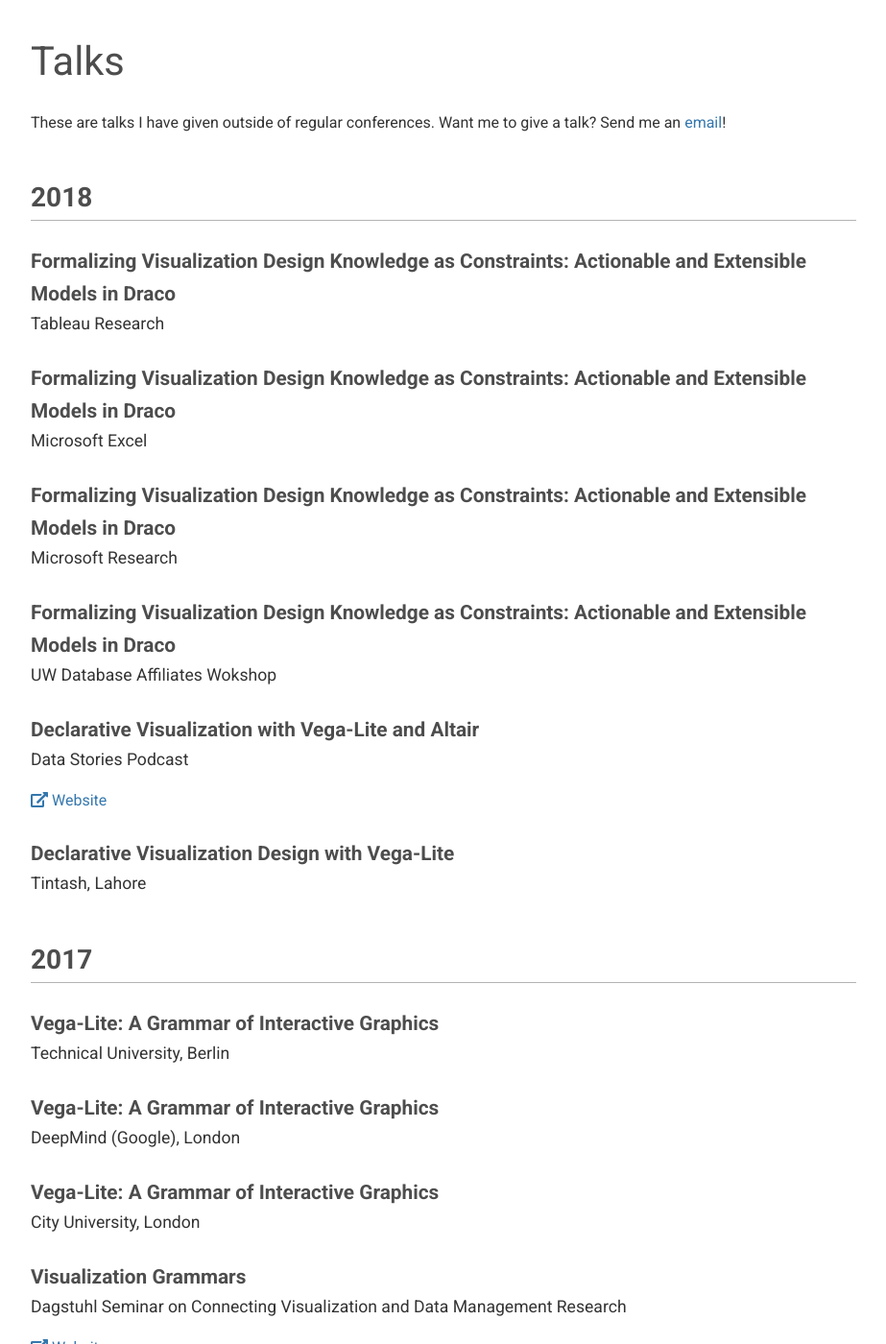
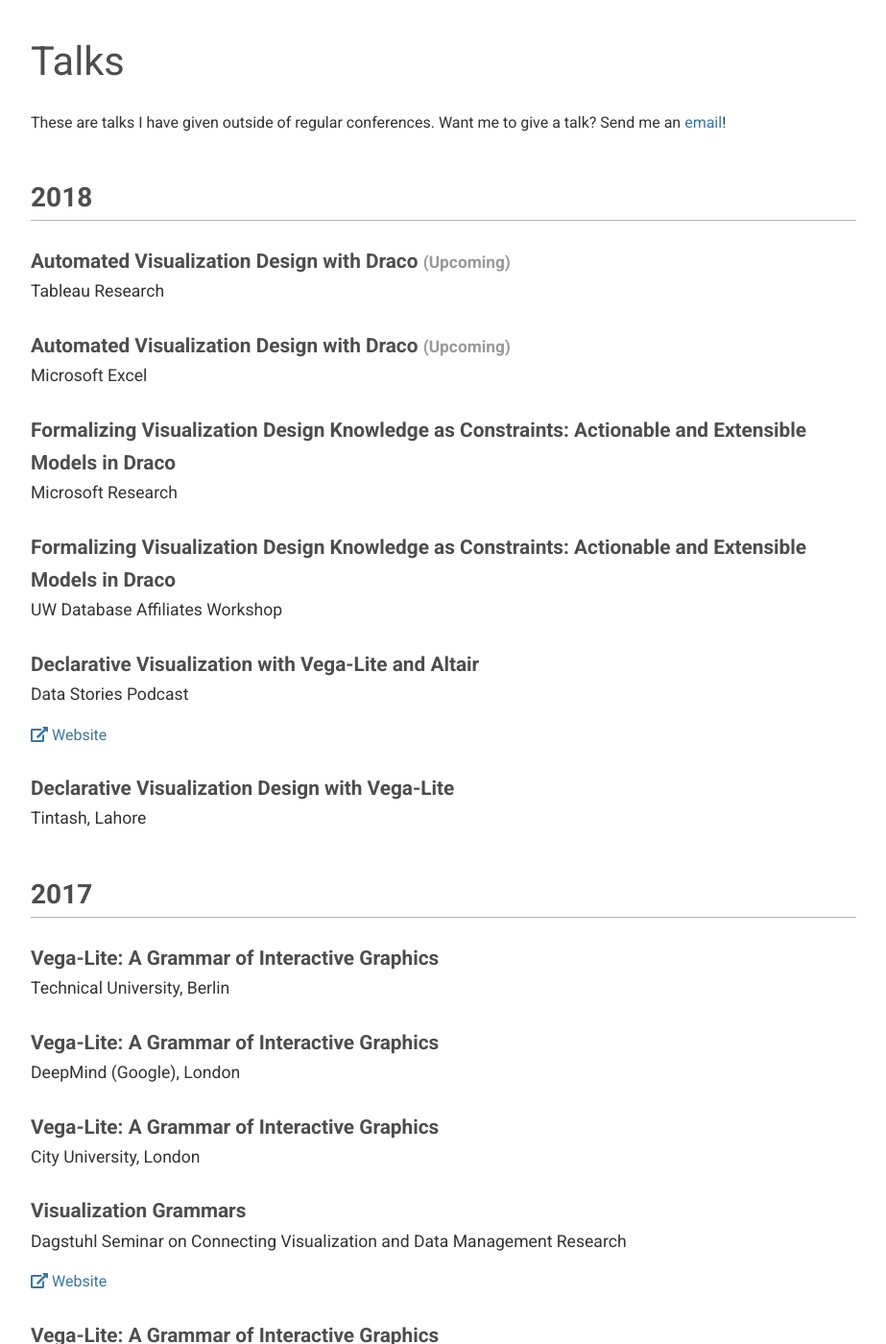
Before and after one commit to domoritz/domoritz.github.io, a Jekyll site: the page built from publications.md, in a window 1280 px wide and 1400 px high, scrolled down 4686 px. Shown: the whole window at 96% size, without its empty margins (178-1101 px from the left). Built offline with Jekyll 4.4.1, drawn with Linux system fonts in a browser that asks for light colours; nearby versions of some CDN libraries.

Commit message:
Support upcoming talks

```diff
--- a/_data/talks.yml
+++ b/_data/talks.yml
@@ -1,8 +1,8 @@
-- title: "Formalizing Visualization Design Knowledge as Constraints: Actionable and Extensible Models in Draco"
+- title: "Automated Visualization Design with Draco"
   location: Tableau Research
   year: 2018
   upcoming: true
-- title: "Formalizing Visualization Design Knowledge as Constraints: Actionable and Extensible Models in Draco"
+- title: "Automated Visualization Design with Draco"
   location: Microsoft Excel
   year: 2018
   upcoming: true
@@ -10,9 +10,8 @@
   location: Microsoft Research
   year: 2018
 - title: "Formalizing Visualization Design Knowledge as Constraints: Actionable and Extensible Models in Draco"
-  location: UW Database Affiliates Wokshop
+  location: UW Database Affiliates Workshop
   year: 2018
-  length: 20 Minutes
 - title: "Declarative Visualization with Vega-Lite and Altair"
   location: Data Stories Podcast
   url: http://datastori.es/121-declarative-visualization-with-vega-lite-and-altair-with-dominik-moritz-jacob-vanderplas-kanit-ham-wongsuphasawat/
--- a/_includes/talk.html
+++ b/_includes/talk.html
@@ -1,5 +1,12 @@
 <div class="talk">
-  <h3>{{ talk.title }}</h3>
+  <h3>
+    {{ talk.title }}
+    {% if talk.upcoming %}
+      <small>
+        (Upcoming)
+      </small>
+    {% endif %}
+  </h3>
 
   <p class="description">
     {{ talk.location }}
--- a/_sass/_publications.scss
+++ b/_sass/_publications.scss
@@ -56,9 +56,17 @@
 .talk {
   .description {
     font-size: 1.1em;
+
+    small {
+      color: #999;
+    }
   }
 
   .extra-links {
     margin-top: 0;
   }
+
+  h3 small {
+    color: #999;
+  }
 }
```
